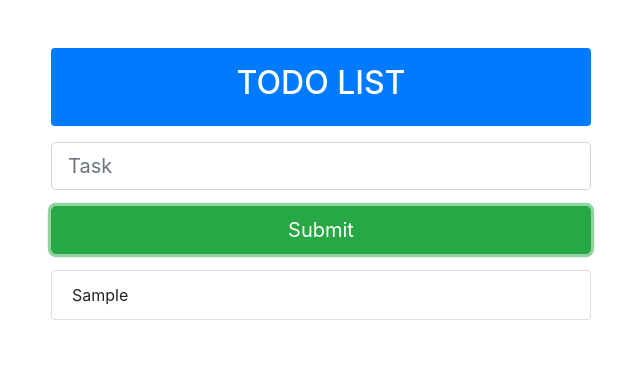
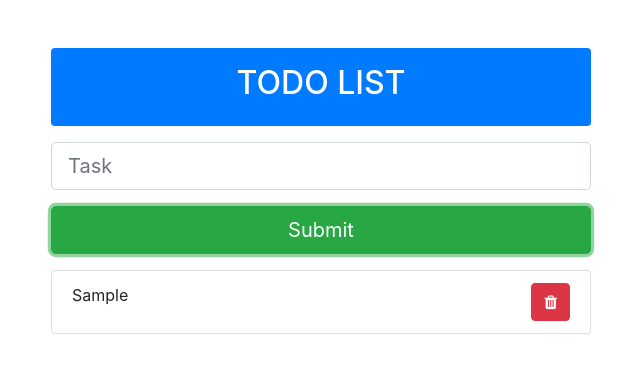
Before and after one commit to avivharuzi/todo, a Vue app: page / in a window 1280 px wide. Both pictures are taken after typing "Sample" into the empty fields and a click on the button "Submit". Shown: the top 370 px of the page, without its empty margins (319-959 px from the left). Built offline with nearby package versions, Linux system fonts and the light colour scheme; a web font is replaced by a local one.

Commit message:
new delete feature for todo

```diff
--- a/src/components/TodoList.vue
+++ b/src/components/TodoList.vue
@@ -1,17 +1,25 @@
 <template>
   <ul v-if="tasks && tasks.length" class="list-group">
-    <li v-for="(task, i) in tasks" :key="i" class="list-group-item">{{ task }}</li>
+    <li v-for="(task, i) in tasks" :key="i" class="list-group-item">{{ task }}
+    <span class="float-right"><button @click="deleteTask(task)" class="btn btn-danger"><i class="fa fa-trash"></i></button></span>
+    </li>
   </ul>
 </template>
 
 <script>
   import { mapGetters } from 'vuex'
+  import { mapMutations } from 'vuex'
 
   export default {
     computed: {
       ...mapGetters([
         'tasks'
       ])
+    },
+    methods: {
+      ...mapMutations([
+        'deleteTask'
+      ])
     }
   }
 </script>
```
